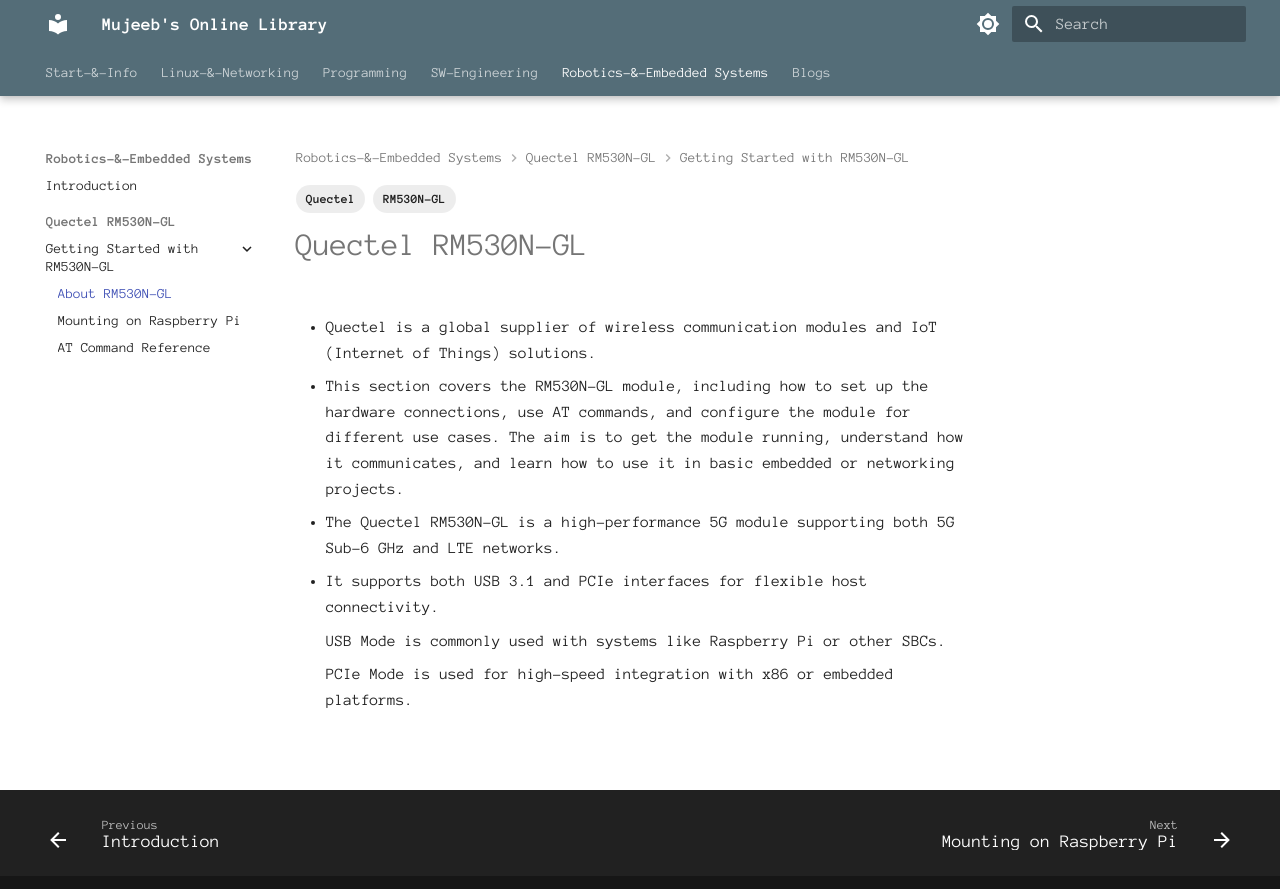
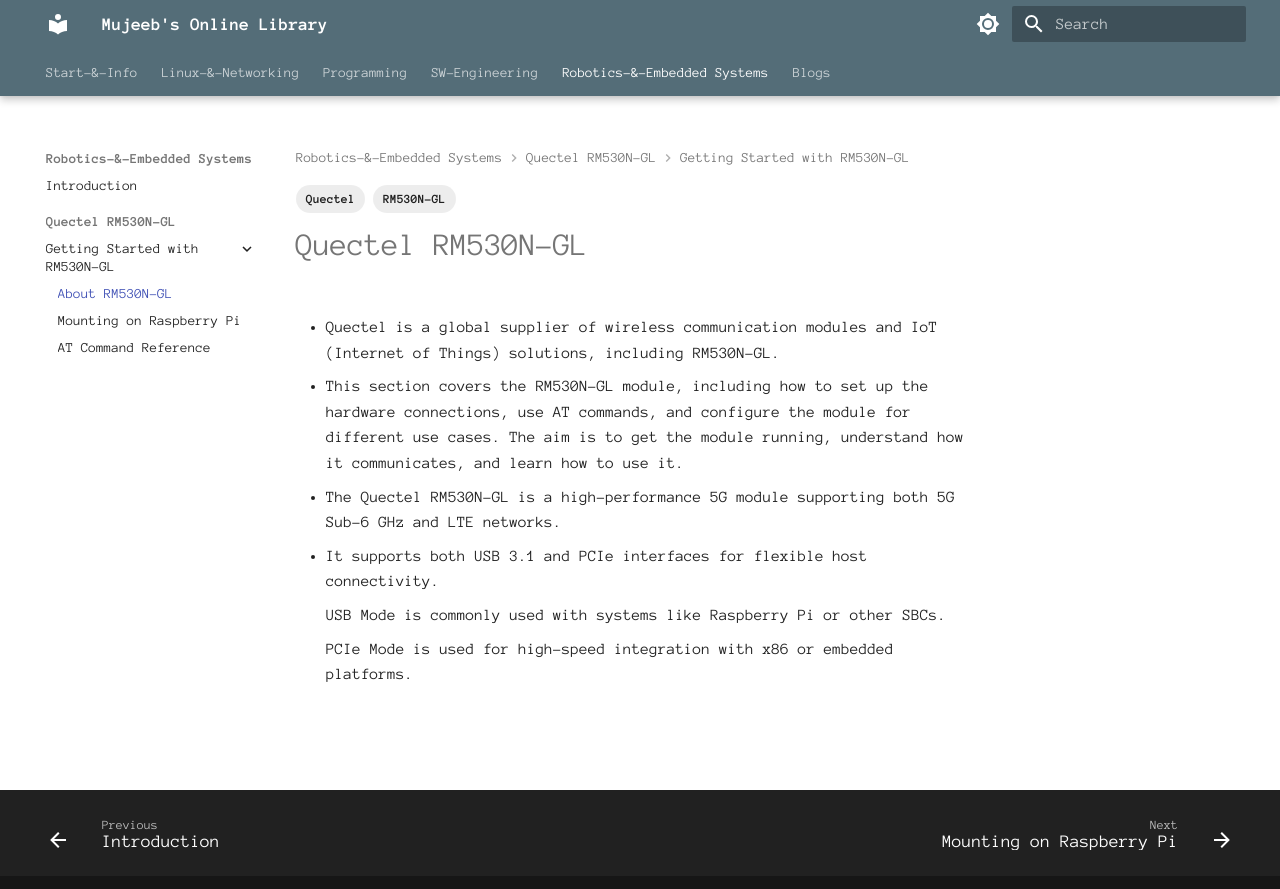
Before and after one commit to alohamujeeb/alohamujeeb.github.io, an MkDocs documentation site: the page built from docs/embsys-drobot/quectel/quectel-RM530N.md, in a window 1280 px wide. Shown: the top 889 px of the page. Built offline with MkDocs 1.6.1 and Material for MkDocs 9.7.7, drawn with Linux system fonts in a browser that asks for light colours.

Commit message:
minor changes

```diff
--- a/docs/embsys-drobot/quectel/quectel-RM530N.md
+++ b/docs/embsys-drobot/quectel/quectel-RM530N.md
@@ -6,9 +6,9 @@
 ---
 # Quectel RM530N-GL
 
-- Quectel is a global supplier of wireless communication modules and IoT (Internet of Things) solutions.
+- Quectel is a global supplier of wireless communication modules and IoT (Internet of Things) solutions, including RM530N-GL.
 
-- This section covers the RM530N-GL module, including how to set up the hardware connections, use AT commands, and configure the module for different use cases. The aim is to get the module running, understand how it communicates, and learn how to use it in basic embedded or networking projects.
+- This section covers the RM530N-GL module, including how to set up the hardware connections, use AT commands, and configure the module for different use cases. The aim is to get the module running, understand how it communicates, and learn how to use it.
 
 - The Quectel RM530N-GL is a high-performance 5G module supporting both 5G Sub-6 GHz and LTE networks.
 
```
